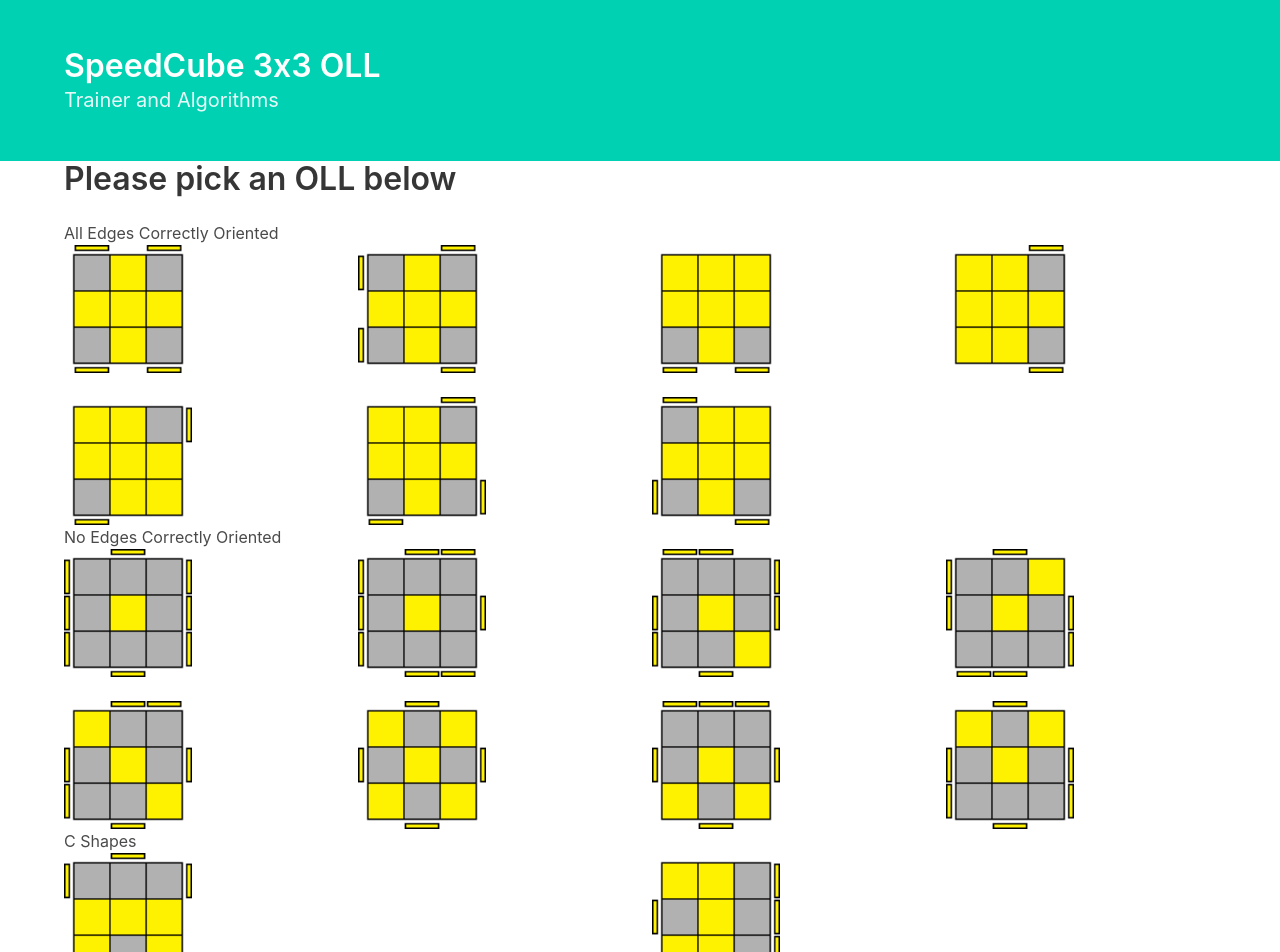
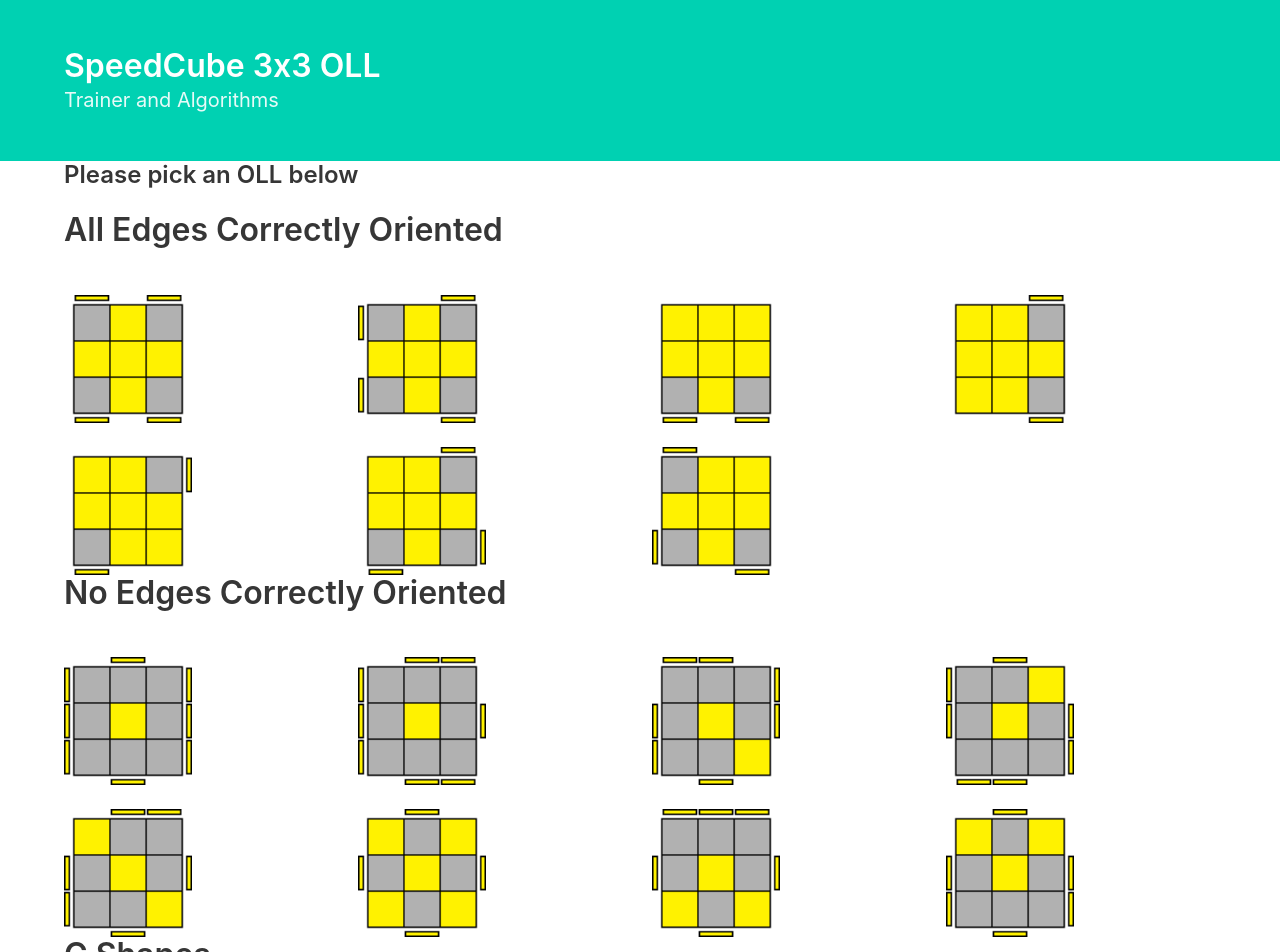
Before and after one commit to leslie-alldridge/cfop-oll-trainer, a React (Create React App) app: page / in a window 1280 px wide. Shown: the top 952 px of the page. Built offline with nearby package versions, Linux system fonts and the light colour scheme.

Commit message:
minor layout changes

```diff
--- a/public/index.html
+++ b/public/index.html
@@ -8,42 +8,23 @@
       content="width=device-width, initial-scale=1, shrink-to-fit=no"
     />
     <meta name="theme-color" content="#000000" />
-    <!--
-      manifest.json provides metadata used when your web app is added to the
-      homescreen on Android. See https://developers.google.com/web/fundamentals/web-app-manifest/
-    -->
     <link rel="manifest" href="%PUBLIC_URL%/manifest.json" />
     <link
       rel="stylesheet"
       href="https://cdnjs.cloudflare.com/ajax/libs/bulma/0.7.2/css/bulma.min.css"
     />
+    <link
+      rel="stylesheet"
+      href="./styles.css"
+    />
     <script
       defer
       src="https://use.fontawesome.com/releases/v5.3.1/js/all.js"
     ></script>
-    <!--
-      Notice the use of %PUBLIC_URL% in the tags above.
-      It will be replaced with the URL of the `public` folder during the build.
-      Only files inside the `public` folder can be referenced from the HTML.
-
-      Unlike "/favicon.ico" or "favicon.ico", "%PUBLIC_URL%/favicon.ico" will
-      work correctly both with client-side routing and a non-root public URL.
-      Learn how to configure a non-root public URL by running `npm run build`.
-    -->
     <title>CFOP OLL Trainer</title>
   </head>
   <body>
     <noscript> You need to enable JavaScript to run this app. </noscript>
     <div id="root"></div>
-    <!--
-      This HTML file is a template.
-      If you open it directly in the browser, you will see an empty page.
-
-      You can add webfonts, meta tags, or analytics to this file.
-      The build step will place the bundled scripts into the <body> tag.
-
-      To begin the development, run `npm start` or `yarn start`.
-      To create a production bundle, use `npm run build` or `yarn build`.
-    -->
   </body>
 </html>
--- a/public/main.css
+++ /dev/null
@@ -1,3 +0,0 @@
-body {
-  /* color: red; */
-}
--- a/public/styles.css
+++ b/public/styles.css
@@ -0,0 +1,3 @@
+.algContainer {
+ margin-top: 3%;
+}
--- a/src/OLL/CShapes.jsx
+++ b/src/OLL/CShapes.jsx
@@ -42,8 +42,8 @@ class CShapes extends React.Component {
       <div className="container">
         {this.state.mainPage && (
           <React.Fragment>
-            <p>C Shapes</p>
-            <div className="columns is-mobile">
+            <p className="title is-3">C Shapes</p>
+            <div className="columns is-mobile algContainer">
               <div className="column ">
                 <figure className="image is-128x128">
                   <img
--- a/src/OLL/NoEdgeOLL.jsx
+++ b/src/OLL/NoEdgeOLL.jsx
@@ -47,8 +47,8 @@ class NoEdgeOLL extends React.Component {
       <div className="container">
         {this.state.mainPage && (
           <React.Fragment>
-            <p>No Edges Correctly Oriented </p>
-            <div className="columns is-mobile">
+            <p className="title is-3">No Edges Correctly Oriented </p>
+            <div className="columns is-mobile algContainer">
               <div className="column ">
                 <figure className="image is-128x128">
                   <img
--- a/src/OLL/OLL.jsx
+++ b/src/OLL/OLL.jsx
@@ -41,14 +41,13 @@ class OLL extends React.Component {
     var found = data.find(function(element) {
       return element.id === selection;
     });
-    console.log(found);
     return (
       <div className="container">
         {this.state.mainPage && (
           <React.Fragment>
-            <h3 className="title is-3">Please pick an OLL below</h3>
-            <p>All Edges Correctly Oriented</p>
-            <div className="columns is-mobile">
+            <h3 className="title is-4">Please pick an OLL below</h3>
+            <p className="title is-3">All Edges Correctly Oriented</p>
+            <div className="columns is-mobile algContainer">
               <div className="column ">
                 <figure className="image is-128x128">
                   <img
```
